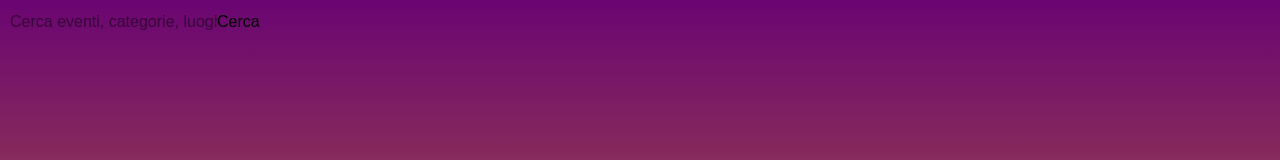
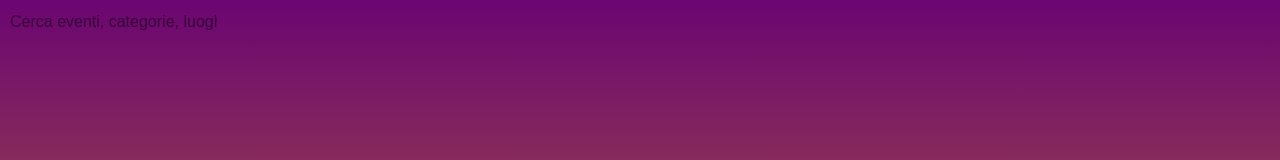
Before and after one commit to marcoozzzz05/mia-tech-progetto-finale, a React (Vite) app: page / in a window 1280 px wide. Shown: the top 160 px of the page. Built offline with nearby package versions, Linux system fonts and the light colour scheme.

Commit message:
aggiunta funzionalità onKeyDown in modo che al premere invio l'elemento digitato venga salvato nel local storage e mostrato nelle ricerche recenti

```diff
--- a/src/components/SearchBar.jsx
+++ b/src/components/SearchBar.jsx
@@ -24,17 +24,19 @@ const SearchBar = () => {
     localStorage.setItem("search", JSON.stringify(updatedSearches));
   };
 
-  //Al click su cerca si aggiorna il localStorage con il nuovo elemento digitato (se non esistente già) e si ripulisce il campo di input
+  //Il campo di input si aggiorna quando l'utente digita
   const handleChange = (e) => {
     setQuery(e.target.value);
   };
 
-  const handleSearchClick = () => {
-    if(query.trim()) {
+  //Al premere il tasto invio l'elemento digitato viene salvato nel local storage (se non presente), e mostrato nelle ricerche recenti
+  const handleKeyDown = (event) => {
+    if(event.key === "Enter" && query.trim() !== "") {
+      event.preventDefault();
       saveSearch(query.trim());
       setQuery("");
     }
-  }
+  };
 
   //Al click appare una tendina con i suggerimenti dal localStorage e le categorie
   const handleClick = () => {
@@ -50,8 +52,7 @@ const SearchBar = () => {
 
   return (
     <div>
-      <input type="text" placeholder="Cerca eventi, categorie, luoghi..." value={ query } onChange={ handleChange } onClick={ handleClick } />
-      <button onClick={ handleSearchClick }>Cerca</button>
+      <input type="text" placeholder="Cerca eventi, categorie, luoghi..." value={ query } onChange={ handleChange } onClick={ handleClick } onKeyDown={ handleKeyDown }/>
       <div className="pop-up" id="pop-up">
         <h3>Ricerche recenti</h3>
         <div>
```
